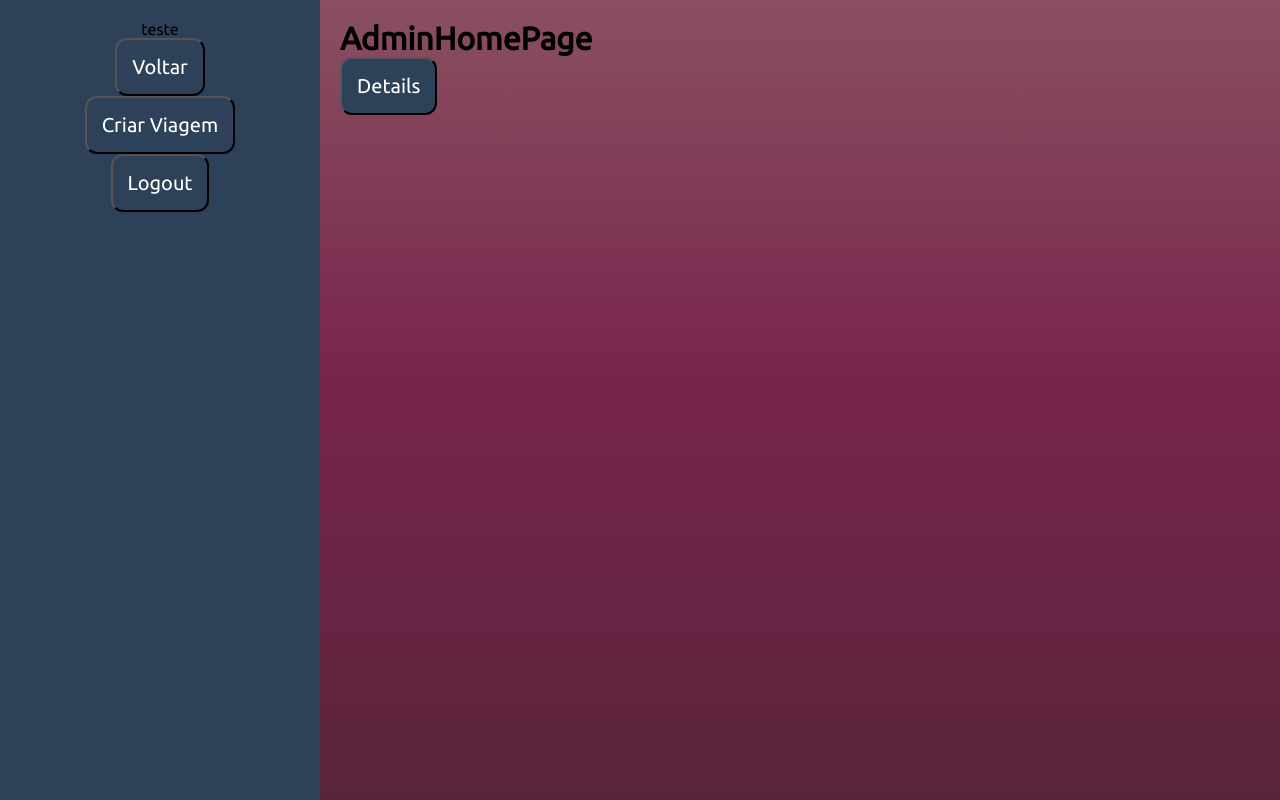
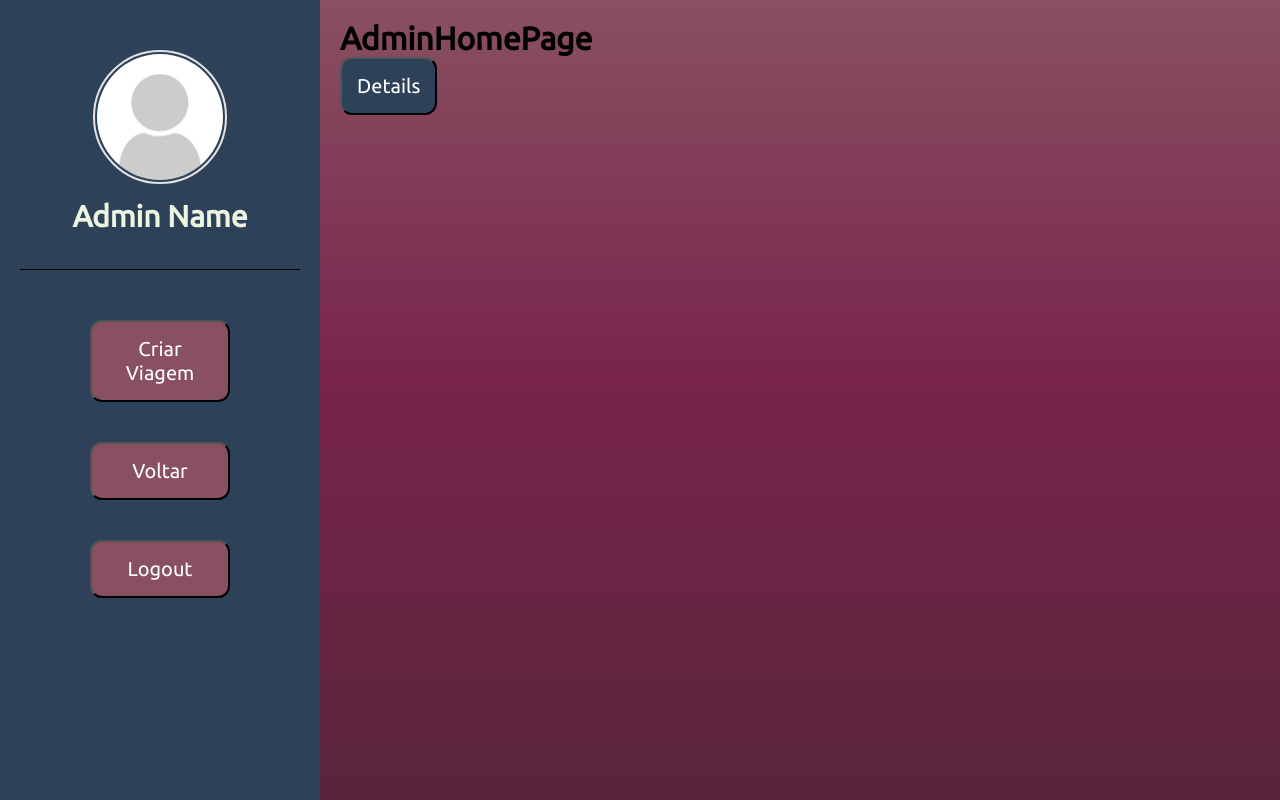
Before and after one commit to future4code/Rafael-Silva, a React (Create React App) app in the folder semana10/labex/: page /admin/trips/list in a window 1280 px wide. Built offline with nearby package versions, Linux system fonts and the light colour scheme; sample sign-in values are in the browser's storage.

Commit message:
Sidebar do painel admin finalizado

```diff
--- a/semana10/labex/src/pages/admin/AdminHomePage/AdminHomePage.js
+++ b/semana10/labex/src/pages/admin/AdminHomePage/AdminHomePage.js
@@ -1,24 +1,36 @@
 import {Button} from "../../../assets/styles";
 import {useHistory} from "react-router-dom";
 import useProtectedPage from "../../../hooks/useProtectedPage";
-import {Container, Main, Sidebar} from "./style";
+import {Container, Main, Sidebar, ContainerUser, ImageUser, UserInfo, Hr, ContainerButtons} from "./style";
+import avatar from "../../../assets/images/avatar.jpg"
 
 const AdminHomePage = (props) => {
     useProtectedPage()
     const history = useHistory()
 
     const logout = () => {
-        localStorage.clear()
+        localStorage.removeItem("token")
         history.push("/login")
     }
 
     return (
         <Container>
             <Sidebar>
-                <p>teste</p>
-                <Button onClick={() => history.push("/")}>Voltar</Button>
-                <Button onClick={() => history.push("/admin/trips/create")}>Criar Viagem</Button>
-                <Button onClick={logout}>Logout</Button>
+                <ContainerUser>
+                    <ImageUser src={avatar}/>
+
+                    <UserInfo>
+                        <p>Admin Name</p>
+                    </UserInfo>
+                </ContainerUser>
+
+                <Hr/>
+
+                <ContainerButtons>
+                    <Button onClick={() => history.push("/admin/trips/create")}>Criar Viagem</Button>
+                    <Button onClick={() => history.push("/")}>Voltar</Button>
+                    <Button onClick={logout}>Logout</Button>
+                </ContainerButtons>
             </Sidebar>
 
             <Main>
--- a/semana10/labex/src/pages/admin/AdminHomePage/style.js
+++ b/semana10/labex/src/pages/admin/AdminHomePage/style.js
@@ -27,6 +27,62 @@ export const Main = styled.div`
 
 `
 
-export const User = styled.div`
+export const ContainerUser = styled.div`
+  display: flex;
+  align-items: center;
+  justify-content: center;
+  flex-direction: column;
+  margin: 30px auto;
+`
+
+export const ImageUser = styled.img`
+  border-radius: 50%;
+  padding: 2px;
+  border: 2px solid #E3E3E3;
+  max-width: 50%;
+  height: auto;
+  margin-bottom: 10px;
+`
+
+export const UserInfo = styled.div`
+  display: flex;
+  align-items: center;
+  flex-direction: column;
+  padding: 5px;
+
+  font-weight: 500;
+  font-size: 20px;
+
+  p {
+    color: #EDF5E1;
+    cursor: pointer;
+    font-weight: 600;
+    font-size: 30px;
+
+  }
+`
+
+export const Hr = styled.hr`
+  width: 100%;
+  height: 1px;
+  border: 0;
+  border-top: 1px solid #000;
+  background-color: #000;
 
 `
+
+export const ContainerButtons = styled.div`
+  width: 100%;
+  display: flex;
+  flex-direction: column;
+  align-items: center;
+
+  margin-top: 30px;
+  //border: 1px solid #FF5F6D;
+
+  Button {
+    margin: 20px auto;
+    width: 50%;
+    background-color: #895061;
+  }
+`
```
Also changed, not shown: semana10/labex/src/assets/images/avatar.jpg (added).
